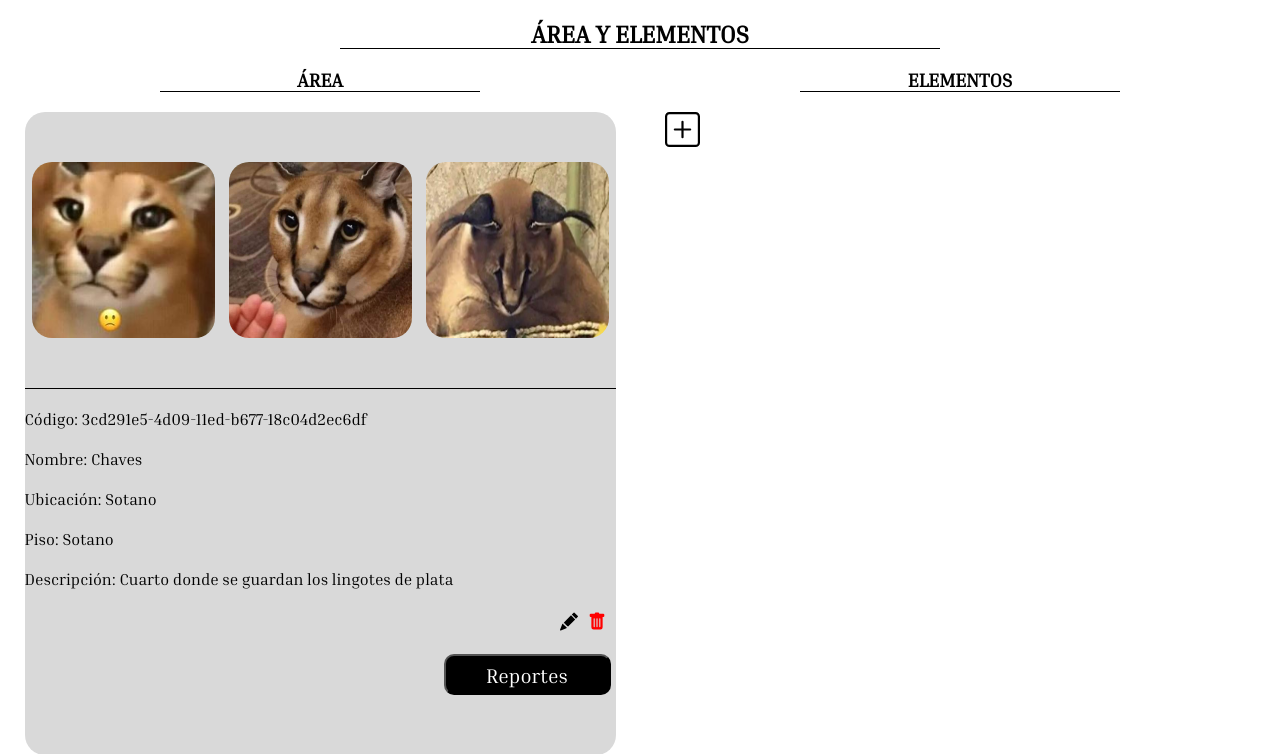
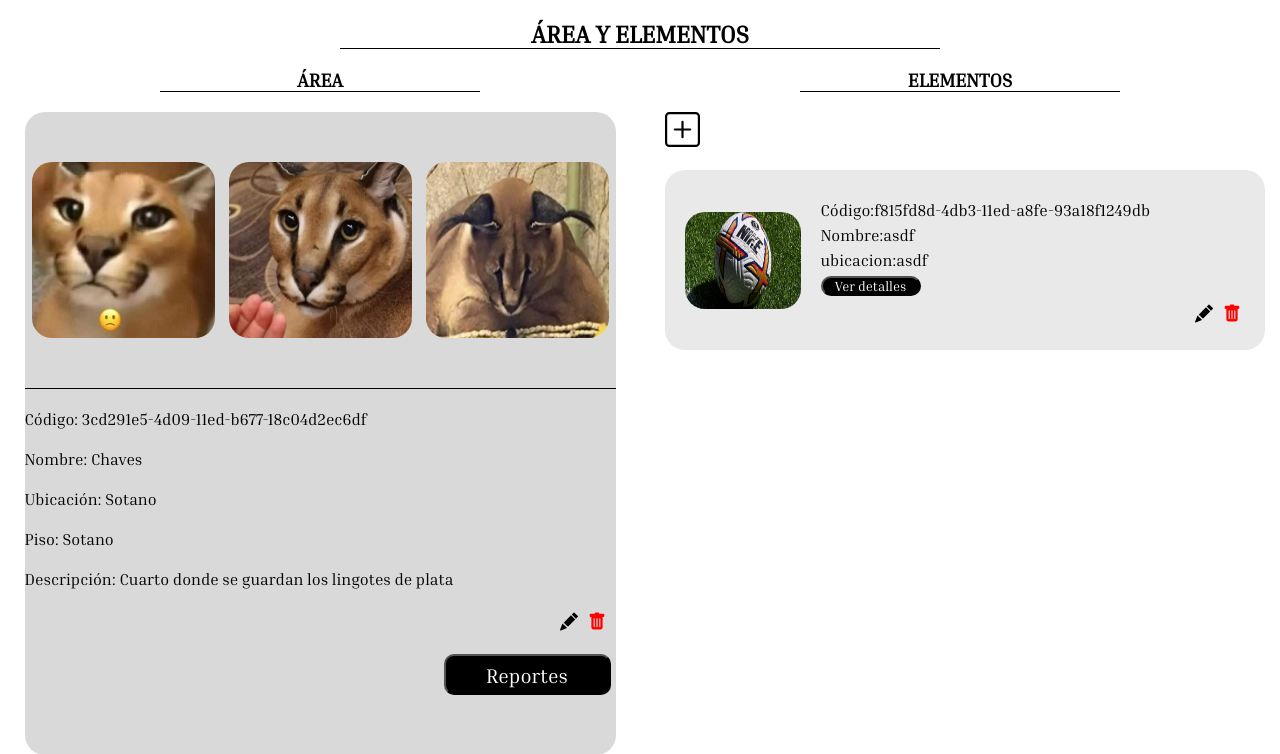
Before and after one commit to JeanPaulRF/teatronacional, a Django app: page /menuAdmin/listaAreas/areasInfoAdmin/3 in a window 1280 px wide. Shown: the part 114-868 px from the top of the page. Run offline with Django 4.2, Linux system fonts and the light colour scheme; data comes from the database, SQL or seed files in the repository; both versions use the stored data as it was after the commit.

Commit message:
elementos

```diff
--- a/modelo/forms.py
+++ b/modelo/forms.py
@@ -15,7 +15,7 @@ class CreateAreaForm(ModelForm):
     class Meta:
         model = Area
         exclude = ['codigo', ]
-        #fields = ['codigo', 'nombre', 'ubicacion', 'descripcion', 'dimensiones', 'listaElementos','imagen1', 'imagen2', 'imagen3']
+        fields = ['codigo', 'nombre', 'ubicacion', 'descripcion', 'dimensiones', 'listaElementos','imagen1', 'imagen2', 'imagen3']
 
 
 class CreateElementoForm(ModelForm):
--- a/modelo/templates/agregarElemento.html
+++ b/modelo/templates/agregarElemento.html
@@ -6,11 +6,12 @@
 </div>
 <div class="formularioContainer">
   {{error}}
-  <form action="" method="POST">
+  <form action="" method="POST" enctype="multipart/form-data">
     {% csrf_token %}
+    {{form.media}}
     {{form.as_p}}
     <button class="botonEstandar btn167">
-      <span class="letraEstandar">INGRESAR</span>
+      <span class="letraEstandar">ACEPTAR</span>
     </button>
 </div>
 
--- a/modelo/templates/areasInfoAdmin.html
+++ b/modelo/templates/areasInfoAdmin.html
@@ -53,7 +53,7 @@
         </div>
     </div>
     <div id="sideRight">
-        <form action="{% url 'agregarElemento' area.id %}" method="post">
+        <form action="agregarElemento/{{area.id}}">
             {% csrf_token %}
             <div id="agregarbotonContainer"><button id="agregarBoton"><svg xmlns="http://www.w3.org/2000/svg" width="35"
                         height="35" fill="currentColor" class="bi bi-plus-square" viewBox="0 0 16 16">
@@ -65,23 +65,24 @@
             </div>
         </form>
 
-        {% for elemento in area.elementos %}
+        {% for elemento in elementos %}
         <div class="cardEstandar">
             <div class="cardImg">
-                <image class="imageList" src="{{elemento.imagen1.url}}" alt="imagen des teatro nacional">
+                <image class="imageList" src="{{elemento.imagen1.url}}/" alt="imagen des teatro nacional">
             </div>
             <div class="cardInfo">
-                <div class="filaCard"><span>Código:</span></div>
-                <div class="filaCard"><span>Nombre:</span></div>
-                <div class="filaCard"><span>Piso:</span></div>
+                <div class="filaCard"><span>Código:{{elemento.codigo}}</span></div>
+                <div class="filaCard"><span>Nombre:{{elemento.nombre}}</span></div>
+                <div class="filaCard"><span>ubicacion:{{elemento.ubicacion}}</span></div>
                 <div class="filaCard">
-                    <form action="areasInfoAdmin/{{area.id}}" method="post">
+                    <form action="readElemento/{{area.id}}/{{elemento.id}}">
+
                         {% csrf_token %}
                         <button class="botonEstandar btnListasCard">Ver detalles</button>
                     </form>
                 </div>
                 <div class="filaCard fila_rowR">
-                    <form action="deleteElemento/" method="post">
+                    <form action="deleteElemento/{{area.id}}/{{elemento.id}}" , method="post">
                         {% csrf_token %}
                         <button class="botonCard botonesColor">
                             <svg xmlns="http://www.w3.org/2000/svg" width="18" height="25" fill="currentColor"
@@ -91,7 +92,7 @@
                             </svg>
                         </button>
                     </form>
-                    <form action="updateElemento/" method="post">
+                    <form action="updateElemento/{{area.id}}/{{elemento.id}}">
                         {% csrf_token %}
                         <button class="botonCard">
                             <svg xmlns="http://www.w3.org/2000/svg" width="18" height="25" fill="currentColor"
--- a/modelo/templates/menuAdmin.html
+++ b/modelo/templates/menuAdmin.html
@@ -11,7 +11,6 @@
     </form>
     <button class="botonEstandar bma">INSPECCIONES</button>
     <button class="botonEstandar bma">ENCARGADOS</button>
-    <button class="botonEstandar bma">USUARIOS</button>
     <button class="botonEstandar bma">REPORTES</button>
 </div>
 
--- a/modelo/views.py
+++ b/modelo/views.py
@@ -132,7 +132,8 @@ def listAreas(request):
 
 def readArea(request, id_):
     area = get_object_or_404(Area, id=id_)
-    return render(request, 'areasInfoAdmin.html', { 'area' : area })
+    elementos = area.listaElementos.all()
+    return render(request, 'areasInfoAdmin.html', { 'area' : area ,'elementos' : elementos })
 
 
 #lee un area especifica y actualizarla
@@ -185,31 +186,32 @@ def deleteArea(request, id_):
 # crud Elemento
 
 def createElemento(request, idArea):
-    if request.method == 'POST':
+    if request.method == 'GET':
+        return render(request, 'agregarElemento.html', {
+            'form' : CreateElementoForm,
+        })
+    else:
         try:
-            form = CreateElementoForm(request.POST)
-            elemento = form.save(commit=False)
-            elemento.user = request.user
-            elemento.save()
-
-            area = get_object_or_404(Area, id=idArea)
-            area.listaElementos.add(elemento)
-
-            return render(request, 'agregarElemento.html', {
+            form = CreateElementoForm(request.POST, request.FILES)
+            if form.is_valid():
+                elemento = form.save(commit=False)
+                elemento.save()
+                area = Area.objects.get(id=idArea)
+                area.listaElementos.add(elemento)
+                return render(request, 'agregarElemento.html', {
+                    'form' : CreateElementoForm,
+                    'error' : 'Elemento creado correctamente'
+                })
+            else:
+                return render(request, 'agregarElemento.html', {
                 'form' : CreateElementoForm,
-                'error' : 'Elemento creado correctamente'
+                'error' : 'Error al crear elemento form no valido'
             })
-
-        except Exception as e:
+        except ValueError:
             return render(request, 'agregarElemento.html', {
                 'form' : CreateElementoForm,
                 'error' : 'Error al crear elemento'
             })
-
-    else:
-        return render(request, 'agregarElemento.html', {
-            'form' : CreateElementoForm
-        })
 
 
 #lista las areas
@@ -248,9 +250,9 @@ def deleteElemento(request, idArea, idElemento):
     if request.method == 'POST':
         elemento = get_object_or_404(Elemento, id=idElemento)
         elemento.delete()
-        return redirect('adminInfoArea/{{idArea}}')
+        return redirect('/menuAdmin/listaAreas/areasInfoAdmin/{}'.format(idArea))
     else:
-        return redirect('adminInfoArea/{{idArea}}')
+        return redirect('/menuAdmin/listaAreas/areasInfoAdmin/{}'.format(idArea))
 
 
 
--- a/teatro/urls.py
+++ b/teatro/urls.py
@@ -27,18 +27,18 @@ urlpatterns = [
     path('signup/', views.signup, name='signup'),
     path('logout/', views.signout, name='signout'),
     path('listaUsuarios/', views.listUsers, name='listUsuarios'),
-    path('listaUsuarios/deleteUsuario/<int:id_>/', views.deleteUser, name='deleteUsuario'),
-    path('listaInspeccionesUser/<int:id_>/', views.listInspeccionesUser, name='listInspeccionesUser'),
+    path('listaUsuarios/deleteUsuario/<int:id_>', views.deleteUser, name='deleteUsuario'),
+    path('listaInspeccionesUser/<int:id_>', views.listInspeccionesUser, name='listInspeccionesUser'),
     path('menuAdmin/', views.menuAdmin, name='menuAdmin'),
     path('menuAdmin/listaAreas/', views.listAreas, name='listAreas'),
     path('menuAdmin/listaAreas/agregarArea/', views.createArea, name='agregarArea'),
     path('menuAdmin/listaAreas/deleteArea/<int:id_>', views.deleteArea, name='deleteArea'),
     path('menuAdmin/listaAreas/updateArea/<int:id_>', views.updateArea, name='updateArea'),
     path('menuAdmin/listaAreas/areasInfoAdmin/<int:id_>', views.readArea, name='areasInfoAdmin'),
-    path('menuAdmin/listaAreas/areasInfoAdmin/agregarElemento/<int:idArea>/', views.createElemento, name='agregarElemento'),
-    path('menuAdmin/listaAreas/areasInfoAdmin/<int:id_>/deleteElemento/<int:idArea>/<int:idElemento>/', views.deleteElemento, name='deleteElemento'),
-    path('menuAdmin/listaAreas/areasInfoAdmin/<int:id_>/readElemento/<int:idArea>/<int:idElemento>/', views.readElemento, name='readElemento'),
-    path('menuAdmin/listaAreas/areasInfoAdmin/<int:id_>/updateElemento/<int:idArea>/<int:idElemento>/', views.updateElemento, name='updateElemento'),
+    path('menuAdmin/listaAreas/areasInfoAdmin/agregarElemento/<int:idArea>', views.createElemento, name='agregarElemento'),
+    path('menuAdmin/listaAreas/areasInfoAdmin/deleteElemento/<int:idArea>/<int:idElemento>', views.deleteElemento, name='deleteElemento'),
+    path('menuAdmin/listaAreas/areasInfoAdmin/readElemento/<int:idArea>/<int:idElemento>', views.readElemento, name='readElemento'),
+    path('menuAdmin/listaAreas/areasInfoAdmin/updateElemento/<int:idArea>/<int:idElemento>', views.updateElemento, name='updateElemento'),
 
 ] + static(settings.MEDIA_URL, document_root=settings.MEDIA_ROOT)
 
```
Also changed, not shown: db.sqlite3, media/images/bola-premier-league-_2e8c383_2rUY4EH.jpg (added), media/images/bola-premier-league-_2e8c383_Z7mYCNz.jpg (added), media/images/bola-premier-league-_2e8c383_jzK7ATk.jpg (added).
